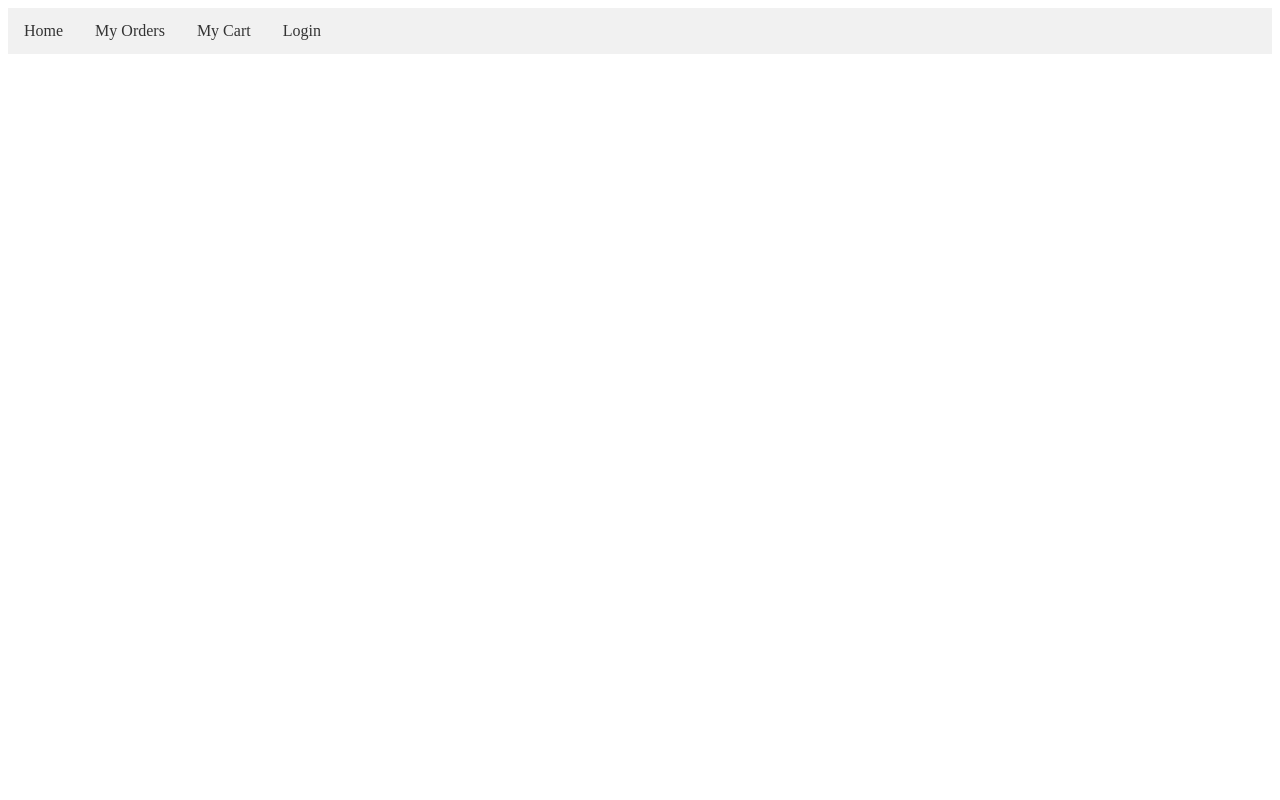
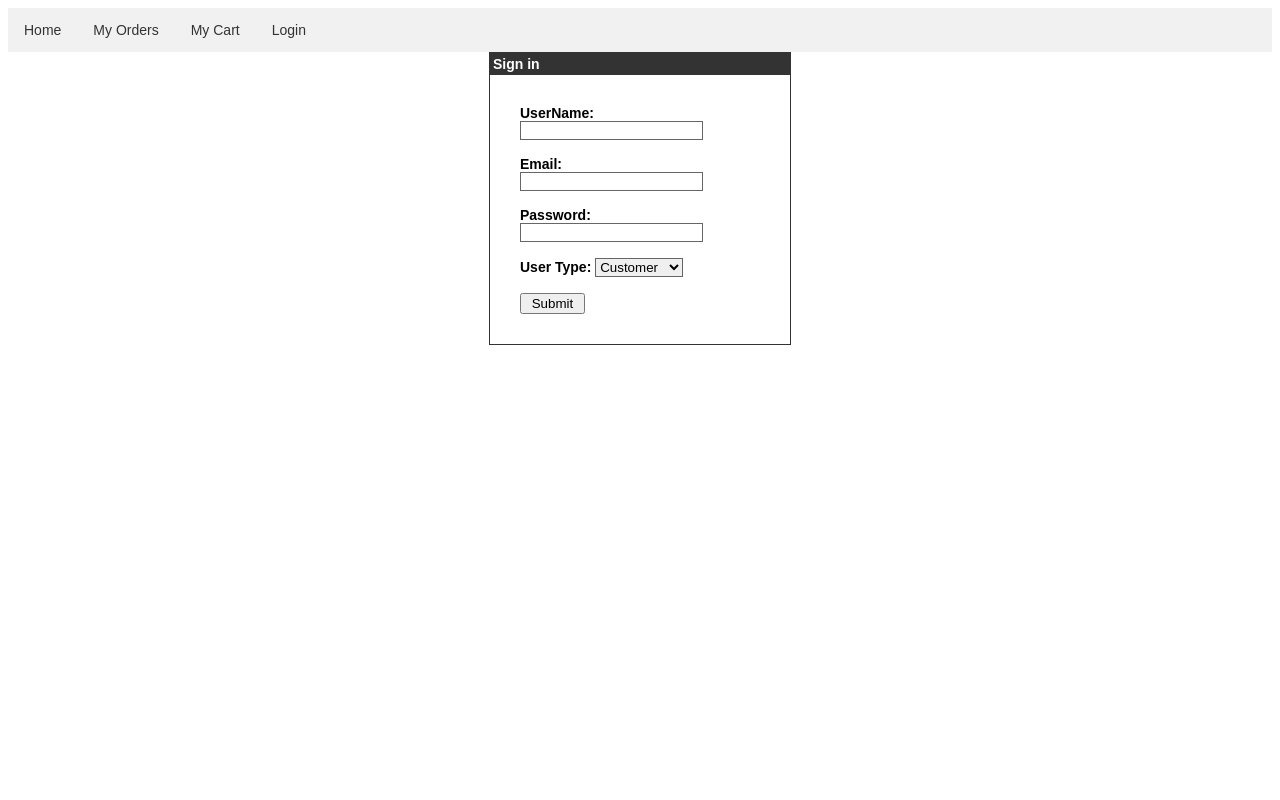
Before and after one commit to Irokanade/restaurant_takeout, a PHP site: page /signup.php in a window 1280 px wide. Run offline with PHP 8.4, Linux system fonts and the light colour scheme; some libraries are stand-ins or nearby versions.

Commit message:
Add files via upload

```diff
--- a/signup.php
+++ b/signup.php
@@ -1 +1,71 @@
 <?php include('navbar.php'); ?>
+<?php
+   include("config.php");
+   session_start();
+
+   if($_SERVER["REQUEST_METHOD"] == "POST") {
+      $myusrname = mysqli_real_escape_string($conn,$_POST['username']);
+      $myemail = mysqli_real_escape_string($conn,$_POST['email']);
+      $mypasswd = mysqli_real_escape_string($conn,$_POST['password']);
+      $mytype = mysqli_real_escape_string($conn,$_POST['usertype']);
+
+      $insertSql = "INSERT INTO login_cred (user_name, user_email, user_password, user_type) VALUES ('$myusrname', '$myemail', '$mypasswd', '$mytype')";
+      if ($conn->query($insertSql) === TRUE) {
+         echo "Successfully added";
+         header("location: login.php");
+      } else {
+         echo "Error";
+      }
+   }
+?>
+<html>
+
+   <head>
+      <title>Sign in Page</title>
+
+      <style type = "text/css">
+         body {
+            font-family:Arial, Helvetica, sans-serif;
+            font-size:14px;
+         }
+         label {
+            font-weight:bold;
+            width:100px;
+            font-size:14px;
+         }
+         .box {
+            border:#666666 solid 1px;
+         }
+      </style>
+
+   </head>
+
+   <body bgcolor = "#FFFFFF">
+
+      <div align = "center">
+         <div style = "width:300px; border: solid 1px #333333; " align = "left">
+            <div style = "background-color:#333333; color:#FFFFFF; padding:3px;"><b>Sign in</b></div>
+
+            <div style = "margin:30px">
+
+               <form action = "" method = "post">
+                  <label>UserName: </label><input type = "text" name = "username" class = "box"/><br/><br/>
+                  <label>Email: &ensp;&ensp;&ensp;&ensp;</label><input type = "text" name = "email" class = "box"/><br/><br/>
+                  <label>Password: </label><input type = "password" name = "password" class = "box" /><br/><br/>
+                  <label>User Type:</label>
+                  <select name="usertype" class="box">
+                     <option value="customer">Customer</option>
+                     <option value="restaurant">Restaurant</option>
+                  </select><br><br>
+                  <input type = "submit" value = " Submit "/><br/>
+               </form>
+               <div style = "font-size:11px; color:#cc0000; margin-top:10px"><?php# echo $error; ?></div>
+
+            </div>
+
+         </div>
+
+      </div>
+
+   </body>
+</html>
```
